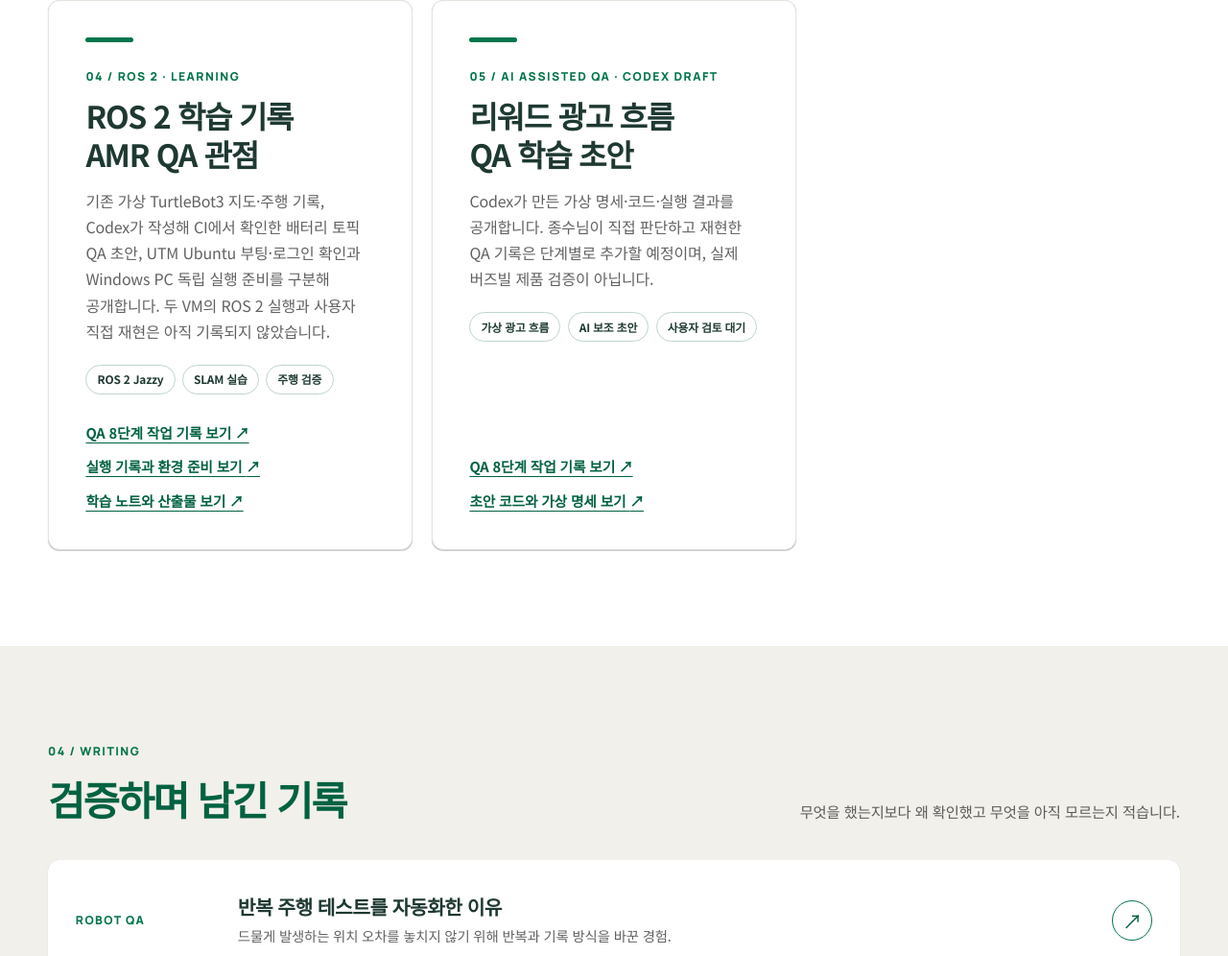
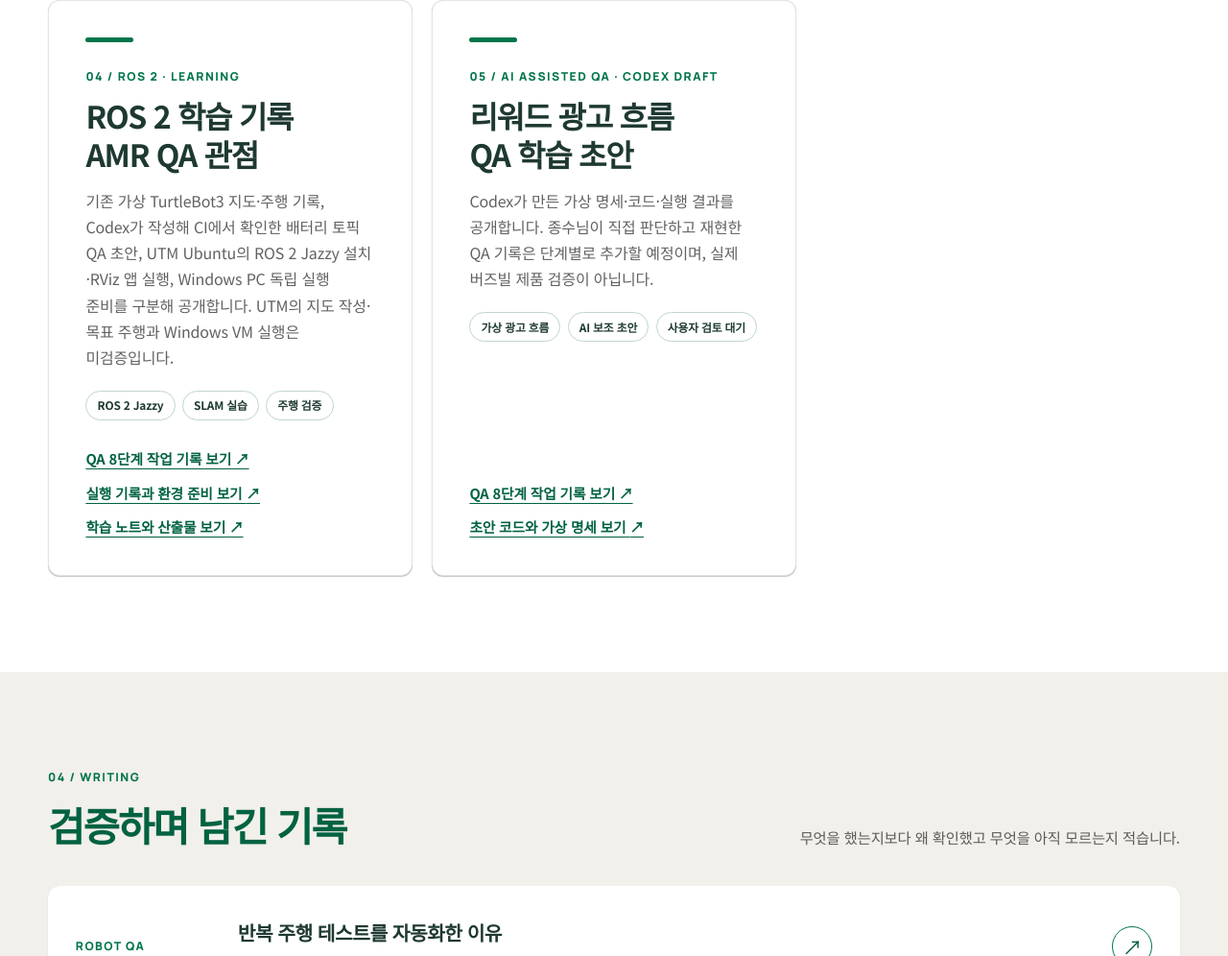
Before and after one commit to ParsleyOnLibra/ParsleyOnLibra, a plain HTML site: page docs/index.html in a window 1280 px wide. Shown: the part 2741-3737 px from the top of the page at 96% size. Drawn offline with Linux system fonts and the light colour scheme.

Commit message:
Update ROS 2 UTM setup and portfolio status

```diff
--- a/docs/index.html
+++ b/docs/index.html
@@ -121,7 +121,7 @@
         <article class="project-card">
           <span class="meta">04 / ROS 2 · LEARNING</span>
           <h3>ROS 2 학습 기록<br>AMR QA 관점</h3>
-          <p>기존 가상 TurtleBot3 지도·주행 기록, Codex가 작성해 CI에서 확인한 배터리 토픽 QA 초안, UTM Ubuntu 부팅·로그인 확인과 Windows PC 독립 실행 준비를 구분해 공개합니다. 두 VM의 ROS 2 실행과 사용자 직접 재현은 아직 기록되지 않았습니다.</p>
+          <p>기존 가상 TurtleBot3 지도·주행 기록, Codex가 작성해 CI에서 확인한 배터리 토픽 QA 초안, UTM Ubuntu의 ROS 2 Jazzy 설치·RViz 앱 실행, Windows PC 독립 실행 준비를 구분해 공개합니다. UTM의 지도 작성·목표 주행과 Windows VM 실행은 미검증입니다.</p>
           <ul class="tags" aria-label="학습 주제"><li>ROS 2 Jazzy</li><li>SLAM 실습</li><li>주행 검증</li></ul>
           <a class="text-link" href="qa/ros2-learning.html">QA 8단계 작업 기록 보기 <span aria-hidden="true">↗</span></a>
           <a class="text-link" href="projects/ros2-learning/">실행 기록과 환경 준비 보기 <span aria-hidden="true">↗</span></a>
```
